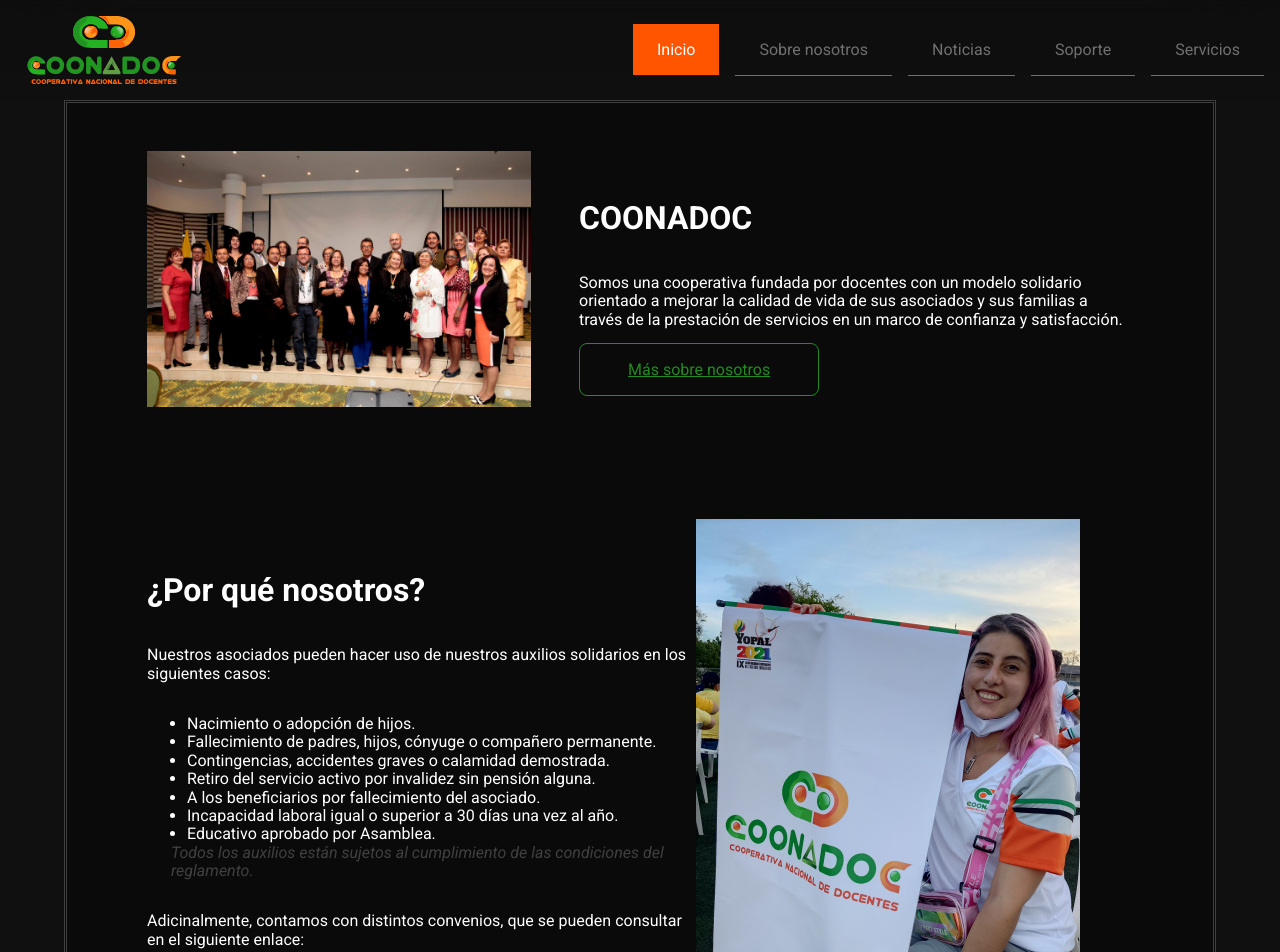
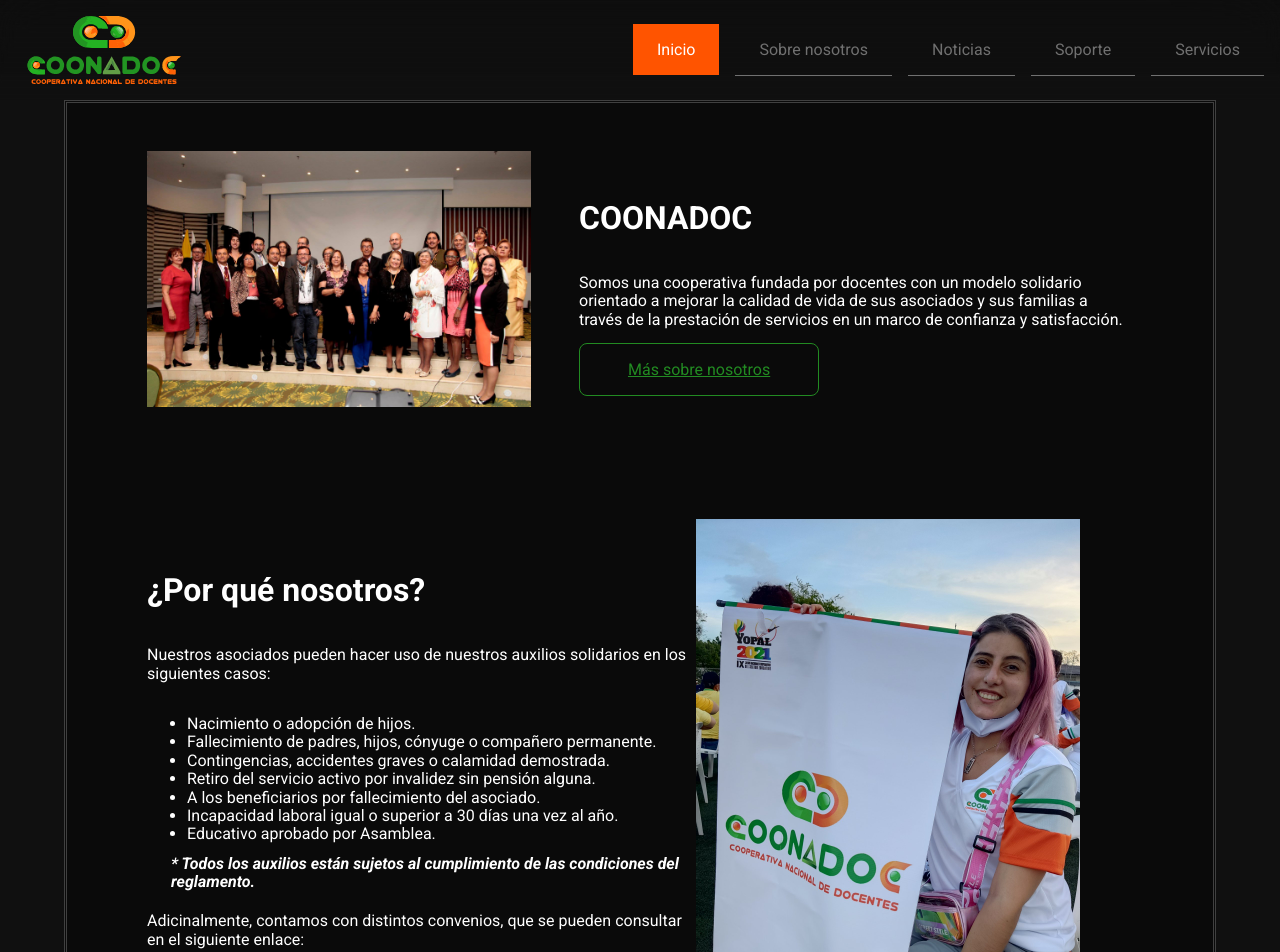
Before and after one commit to lazurine/coonadoc, an Angular app: page / in a window 1280 px wide. Shown: the top 952 px of the page. Built offline with nearby package versions, Linux system fonts and the light colour scheme; a web font is replaced by a local one.

Commit message:
Cambiar estilo para reflejar una mejor intención de lo que se quiere comunicar

```diff
--- a/src/app/home.html
+++ b/src/app/home.html
@@ -26,7 +26,7 @@
         <li>A los beneficiarios por fallecimiento del asociado.</li>
         <li>Incapacidad laboral igual o superior a 30 días una vez al año.</li>
         <li>Educativo aprobado por Asamblea.</li>
-        <li>Todos los auxilios están sujetos al cumplimiento de las condiciones del reglamento.</li>
+        <li>* Todos los auxilios están sujetos al cumplimiento de las condiciones del reglamento.</li>
       </ul>
       <p>Adicinalmente, contamos con distintos convenios, que se pueden consultar en el siguiente enlace:</p>
       <a-button [text]="'Ir a convenios'" [destination]="'/services'"/>
--- a/src/app/home.scss
+++ b/src/app/home.scss
@@ -6,9 +6,9 @@
   color: white;
 }
 li:last-child {
-  color: $on-tertiary;
+  font-weight: bolder;
   list-style: none;
-  translate: -1rem 0;
+  translate: -1rem 0.7rem;
   font-style: italic;
 }
 .content {
```
